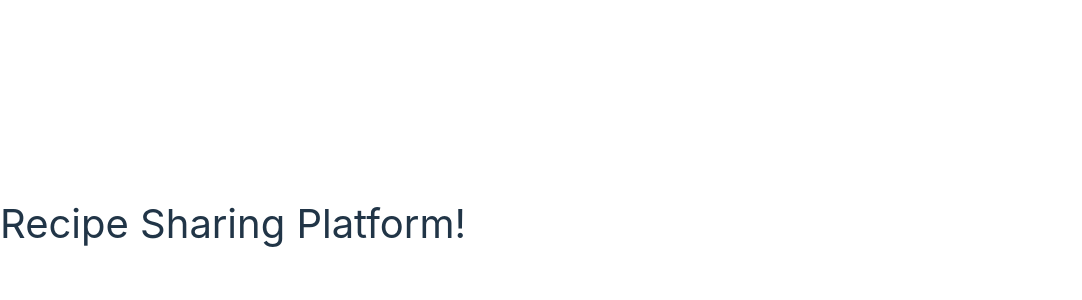
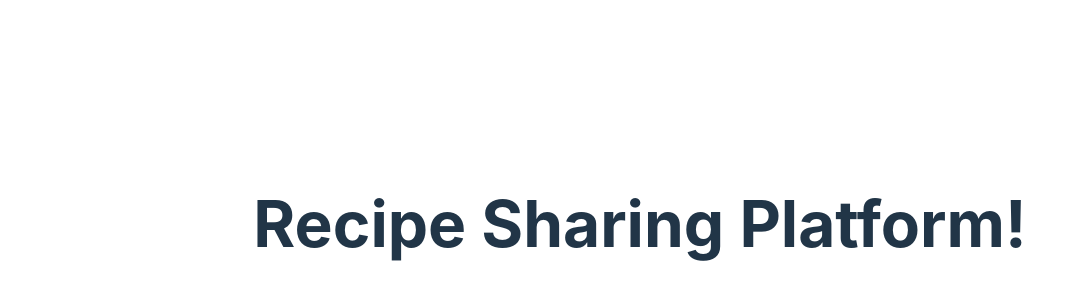
Before and after one commit to jasmine-n-white/Recipe-Sharing-Platform, a React (Vite) app in the folder recipe-sharing-platform/: page / in a window 1280 px wide. Shown: the part 176-476 px from the top of the page, without its empty margins (0-1082 px from the left). Built offline with nearby package versions, Linux system fonts and the light colour scheme.

Commit message:
updated package.json

```diff
--- a/recipe-sharing-platform/package.json
+++ b/recipe-sharing-platform/package.json
@@ -4,7 +4,7 @@
   "version": "0.0.0",
   "type": "module",
   "scripts": {
-    "dev": "vite",
+    "dev": "vite --host",
     "build": "vite build",
     "lint": "eslint . --ext js,jsx --report-unused-disable-directives --max-warnings 0",
     "preview": "vite preview"
--- a/recipe-sharing-platform/src/App.css
+++ b/recipe-sharing-platform/src/App.css
@@ -1,4 +1,14 @@
-header {
-  font-size: 40px;
+#root {
+  width: 1000px;
+  margin: 0 auto;
+  padding: 2rem;
+}
+
+.headerFormat  {
+  font-size: 20px;
   margin-top: 0;
+  display: flex;
+  flex-direction: row;
+  align-items: baseline;
+  justify-content: center;
 }
--- a/recipe-sharing-platform/src/App.jsx
+++ b/recipe-sharing-platform/src/App.jsx
@@ -7,7 +7,9 @@ function App() {
 
   return (
     <>
-    <Header />
+    <header className="headerFormat">
+      <Header  />
+    </header>
 
     </>
   )
--- a/recipe-sharing-platform/src/Header.jsx
+++ b/recipe-sharing-platform/src/Header.jsx
@@ -1,7 +1,7 @@
 function Header() {
     return (
         <>
-        <header>Recipe Sharing Platform!</header>
+        <h1>Recipe Sharing Platform!</h1>
         </>
     );
 
```
